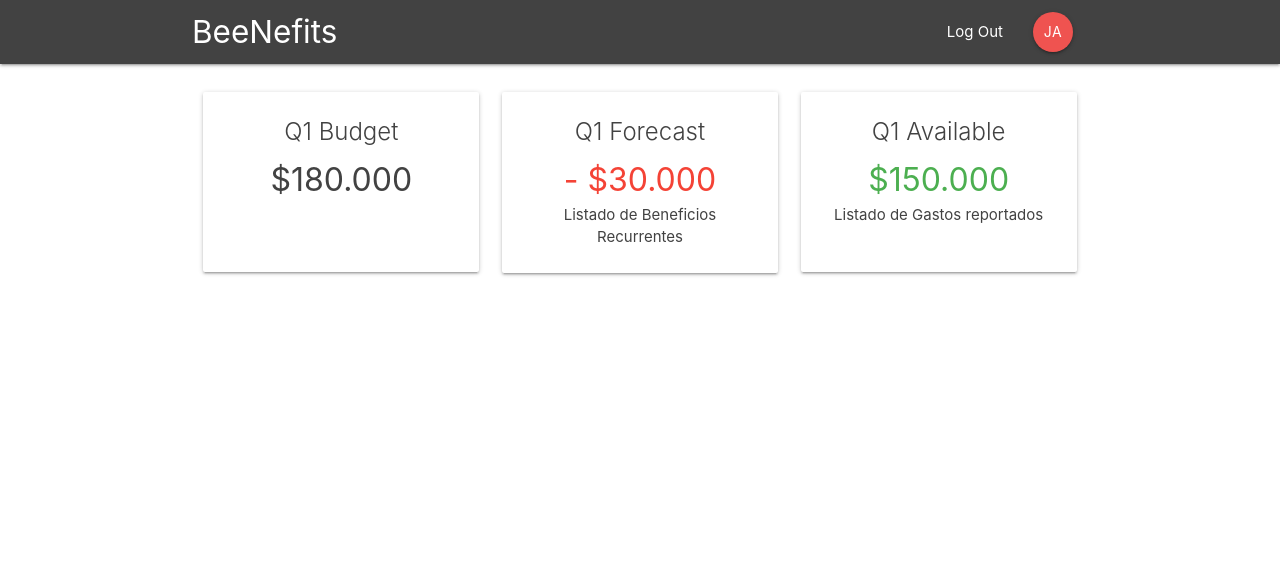
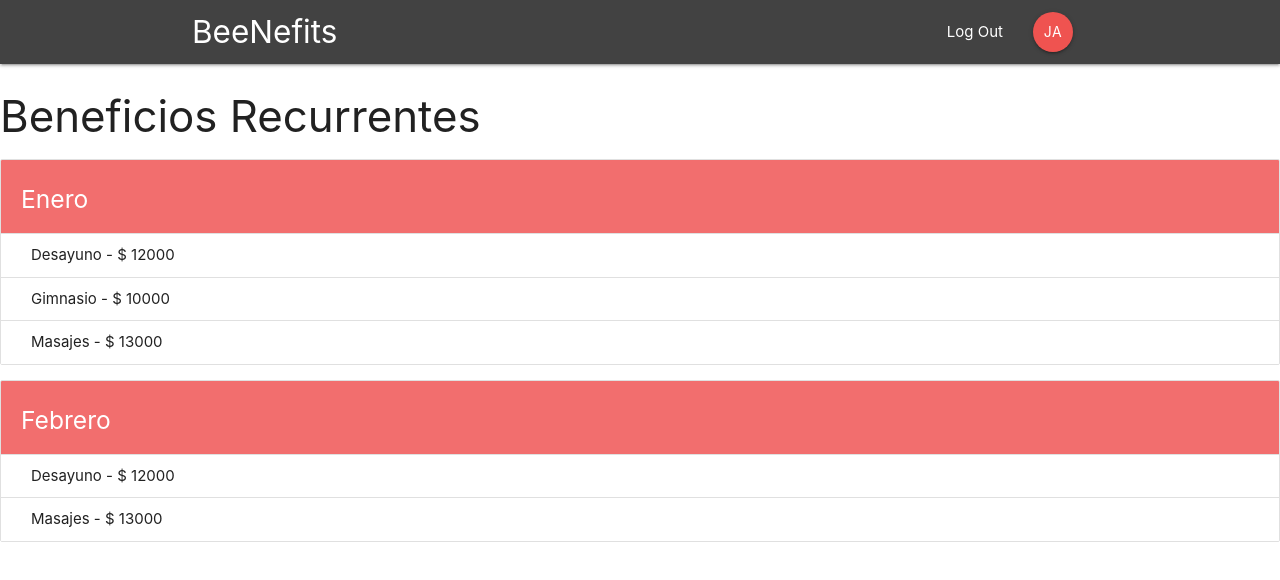
Before and after one commit to JoanRedbee/beenefits, a React (Create React App) app: page /forecast in a window 1280 px wide. Shown: the top 580 px of the page. Built offline with nearby package versions, Linux system fonts and the light colour scheme.

Commit message:
Add benefits components

```diff
--- a/src/App.js
+++ b/src/App.js
@@ -2,6 +2,7 @@ import React, { Component } from 'react';
 import { BrowserRouter, Switch, Route } from 'react-router-dom';
 import Navbar from './components/layout/Navbar';
 import Home from './components/layout/Home';
+import RecurringBenefitsList from './components/benefits/RecurringBenefitsList';
 
 class App extends Component {
   render() {
@@ -10,7 +11,8 @@ class App extends Component {
         <div className="App">
           <Navbar />
           <Switch>
-            <Route path="/" component={Home} />
+            <Route exact path="/" component={Home} />
+            <Route path="/forecast" component={RecurringBenefitsList} />
           </Switch>
         </div>
       </BrowserRouter>
--- /dev/null
+++ b/src/components/benefits/RecurringBenefitItem.js
@@ -0,0 +1,9 @@
+import React from 'react'
+
+const RecurringBenefitItem = (props) => {
+  return (
+    <li className="collection-item">{props.name} - $ {props.amount}</li>
+  )
+}
+
+export default RecurringBenefitItem
--- /dev/null
+++ b/src/components/benefits/RecurringBenefitsList.js
@@ -0,0 +1,69 @@
+import React from 'react'
+import RecurringBenefitItem from './RecurringBenefitItem';
+
+const RecurringBenefitsList = () => {
+  const months = [
+    {
+      name: "Enero",
+      bees: 120,
+      $_per_bee: 500,
+      recurring_benefits: [
+        {
+          name: "Desayuno",
+          amount: 12000
+        },
+        {
+          name: "Gimnasio",
+          amount: 10000
+        },
+        {
+          name: "Masajes",
+          amount: 13000
+        }
+      ]
+    },
+
+    {
+      name: "Febrero",
+      bees: 120,
+      $_per_bee: 500,
+      recurring_benefits: [
+        {
+          name: "Desayuno",
+          amount: 12000
+        },
+        {
+          name: "Masajes",
+          amount: 13000
+        }
+      ]
+    },
+  ]
+  return (
+    <div>
+        <h3>Beneficios Recurrentes</h3>
+        {
+          months.map(month => {
+            return (
+              <ul key={month.name} className="collection with-header">
+                <li className="collection-header list-header"><h5>{month.name}</h5></li>
+                  {
+                    month.recurring_benefits.map(benefit => {
+                      return (
+                        <RecurringBenefitItem
+                          name={benefit.name}
+                          amount={benefit.amount}
+                          key={benefit.name}
+                        />
+                      )
+                    })
+                  }
+              </ul>
+            )
+          })
+        }
+    </div>
+  )
+}
+
+export default RecurringBenefitsList
--- a/src/components/layout/Home.js
+++ b/src/components/layout/Home.js
@@ -2,6 +2,7 @@ import React, { Component } from 'react'
 import QCard from './QCard';
 import QCardReveal from './QCardReveal';
 import QBudget from '../qs/QBudget';
+import { Link } from 'react-router-dom';
 
 export default class Home extends Component {
   render() {
@@ -14,7 +15,9 @@ export default class Home extends Component {
 
           <div className="col s12 m4">
             <QCard title="Q1 Forecast">
-              <span className="red-text big-text">- $30.000</span>
+              <Link to="/forecast">
+                <span className="red-text big-text">- $30.000</span>
+              </Link>
               <p>Listado de Beneficios Recurrentes</p>
             </QCard>
           </div>
--- a/src/components/qs/QBudget.js
+++ b/src/components/qs/QBudget.js
@@ -11,7 +11,7 @@ const QBudget = () => {
       </div>
       <div className="card-reveal">
         <span className="card-title">Budget<i className="material-icons right">close</i></span>
-        <p>120 bees X $500 = $180.000</p>
+        <p className="xlarge-text">120 bees X $500 = $180.000</p>
       </div>
     </div>
   )
--- a/src/index.css
+++ b/src/index.css
@@ -30,3 +30,12 @@ code {
   font-size: xx-large;
   cursor: pointer;
 }
+
+.xlarge-text {
+  font-size: x-large;
+}
+
+.collection.with-header > .list-header {
+  background-color: #f26e6e;
+  color: white;
+}
```
